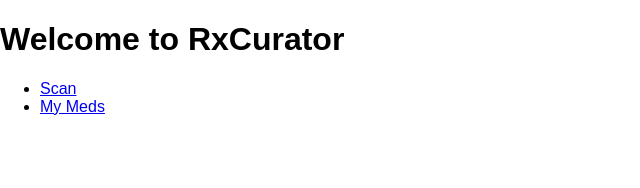
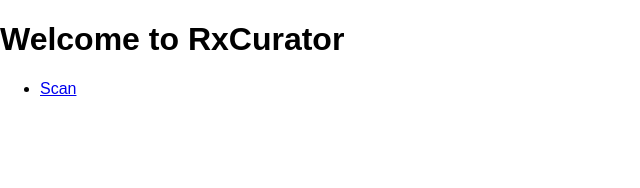
Before and after one commit to sam-pop/RxCurator, a React (Create React App) app in the folder client/: page / in a window 1280 px wide. Shown: the top 188 px of the page, without its empty margins (0-640 px from the left). Built offline with nearby package versions, Linux system fonts and the light colour scheme.

Commit message:
nav update

```diff
--- a/client/src/components/Nav/Nav.js
+++ b/client/src/components/Nav/Nav.js
@@ -19,11 +19,11 @@
                   Scan
                 </Link>
               </li>
-              <li className="Nav__item">
+              {/* <li className="Nav__item">
                 <Link className="Nav__link" to="/api/meds">
                   My Meds
                 </Link>
-              </li>
+              </li> */}
             </ul>
           </div>
         </div>
```
